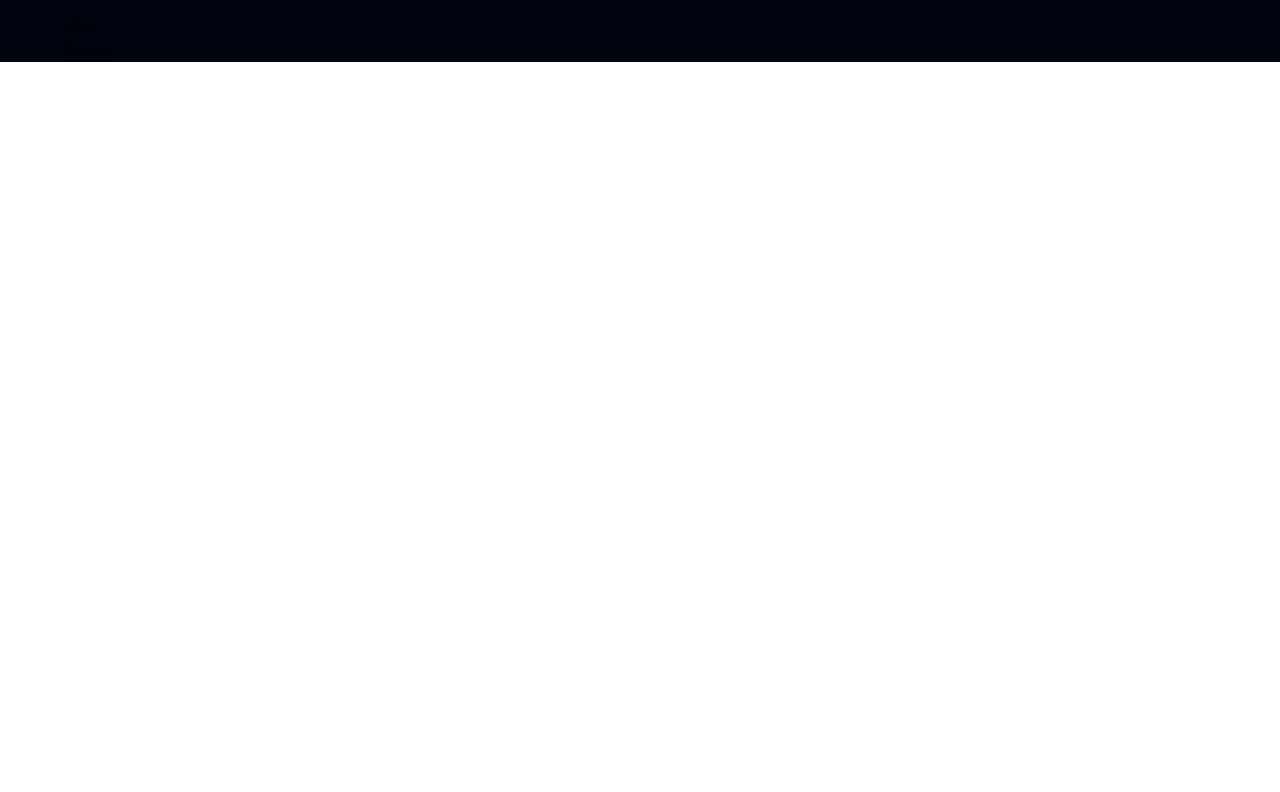
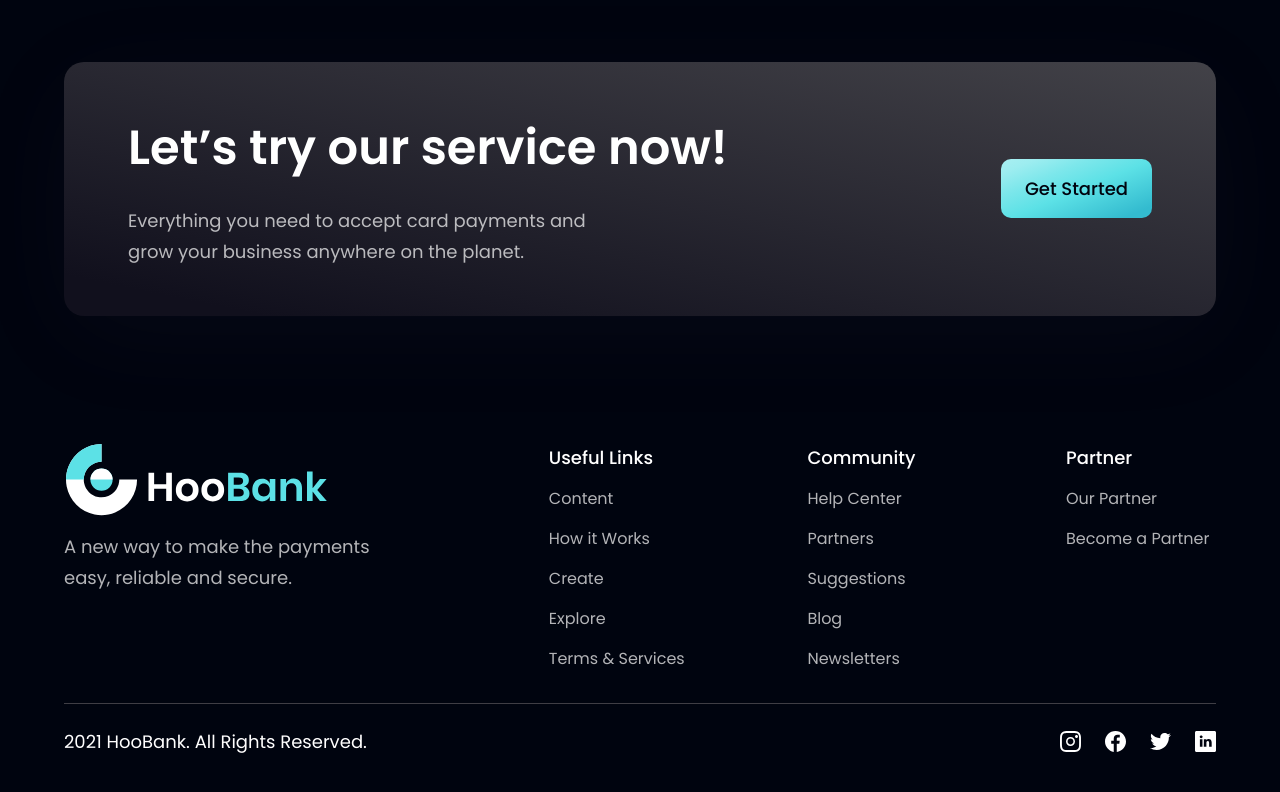
Before and after one commit to syrym-umbetov/bank_modern_app, a React (Vite) app in the folder bank_modern_app/: page / in a window 1280 px wide. Shown: the part 4178-4970 px from the top of the page. Before the commit the page ends 4240 px from the top, so only its background shows below. Built offline with nearby package versions, Linux system fonts and the light colour scheme.

Commit message:
10: CTA, Footer

```diff
--- a/bank_modern_app/src/components/CTA.jsx
+++ b/bank_modern_app/src/components/CTA.jsx
@@ -1,7 +1,21 @@
-import React from "react";
+import styles from "../style";
+import Button from "./Button";
 
-const CTA = () => {
-  return <div>CTA</div>;
-};
+const CTA = () => (
+  <section
+    className={`${styles.flexCenter} ${styles.marginY} ${styles.padding} sm:flex-row flex-col bg-black-gradient-2 rounded-[20px] box-shadow`}
+  >
+    <div className="flex-1 flex flex-col">
+      <h2 className={styles.heading2}>Let’s try our service now!</h2>
+      <p className={`${styles.paragraph} max-w-[470px] mt-5`}>
+        Everything you need to accept card payments and grow your business
+        anywhere on the planet.
+      </p>
+    </div>
+    <div className={`${styles.flexCenter} sm:ml-10 ml-0 sm:mt-0 mt-10`}>
+      <Button />
+    </div>
+  </section>
+);
 
 export default CTA;
--- a/bank_modern_app/src/components/Footer.jsx
+++ b/bank_modern_app/src/components/Footer.jsx
@@ -1,7 +1,64 @@
-import React from "react";
+import styles from "../style";
+import { logo } from "../assets";
+import { footerLinks, socialMedia } from "./../constants/index";
 
-const Footer = () => {
-  return <div>Footer</div>;
-};
+const Footer = () => (
+  <section className={`${styles.flexCenter} ${styles.paddingY} flex-col`}>
+    <div className={`${styles.flexStart} md:flex-row flex-col mb-8 w-full`}>
+      <div className="flex-1 flex flex-col justify-start mr-10">
+        <img
+          src={logo}
+          alt="hoobank"
+          className="w-[266px] h-[72px] object-contain"
+        />
+        <p className={`${styles.paragraph} mt-4 max-w-[310px]`}>
+          A new way to make the payments easy, reliable and secure.
+        </p>
+      </div>
+      <div className="flex-[1.5] w-full flex flex-row justify-between flex-wrap md:mt-0 mt-10">
+        {footerLinks.map((footerLink) => (
+          <div
+            key={footerLink.key}
+            className="flex flex-col ss:my-0 my-4 min-w-[150px]"
+          >
+            <h4 className="font-poppins font-medium text-[18px] leading-[27px] text-white">
+              {footerLink.title}
+            </h4>
+            <ul className="list-none mt-4">
+              {footerLink.links.map((link, index) => (
+                <li
+                  key={link.name}
+                  className={`font-poppins font-normal text-[16px] leading-[24px] text-dimWhite hover:text-secondary cursor-pointer ${
+                    index !== footerLink.links.length - 1 ? "mb-4" : "mb-0"
+                  }`}
+                >
+                  {link.name}
+                </li>
+              ))}
+            </ul>
+          </div>
+        ))}
+      </div>
+    </div>
+
+    <div className="w-full flex justify-between items-center md:flex-row flex-col pt-6 border-t-[1px] border-t-[#3f3e45]">
+      <p className="font-poppins font-normal text-center text-[18px] leading-[27px] text-white">
+        2021 HooBank. All Rights Reserved.
+      </p>
+      <div className="flex flex-row md:mt-0 mt-6">
+        {socialMedia.map((social, index) => (
+          <img
+            key={social.id}
+            src={social.icon}
+            alt={social.id}
+            className={`w-[21px] h-[21px] object-contain cursor-pointer ${
+              index !== socialMedia.length - 1 ? "mr-6" : "mr-0"
+            }`}
+          />
+        ))}
+      </div>
+    </div>
+  </section>
+);
 
 export default Footer;
```
